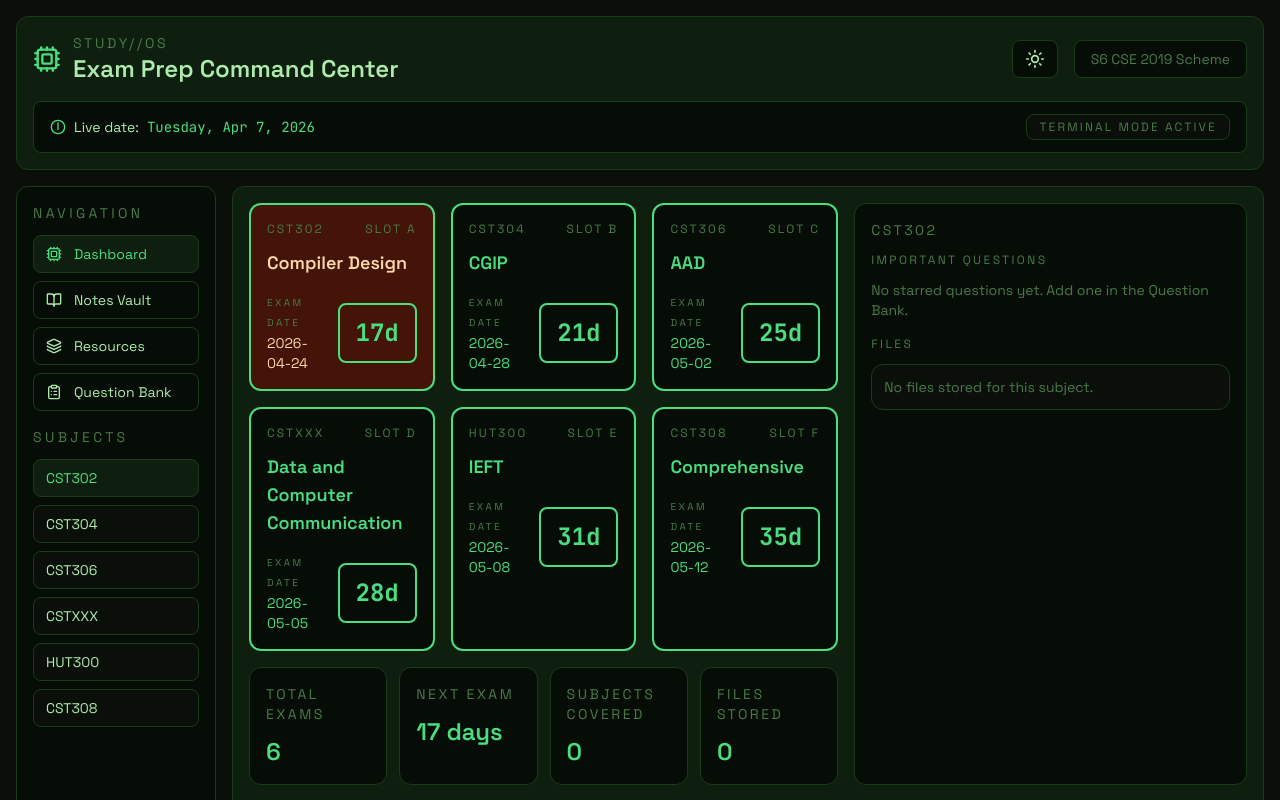
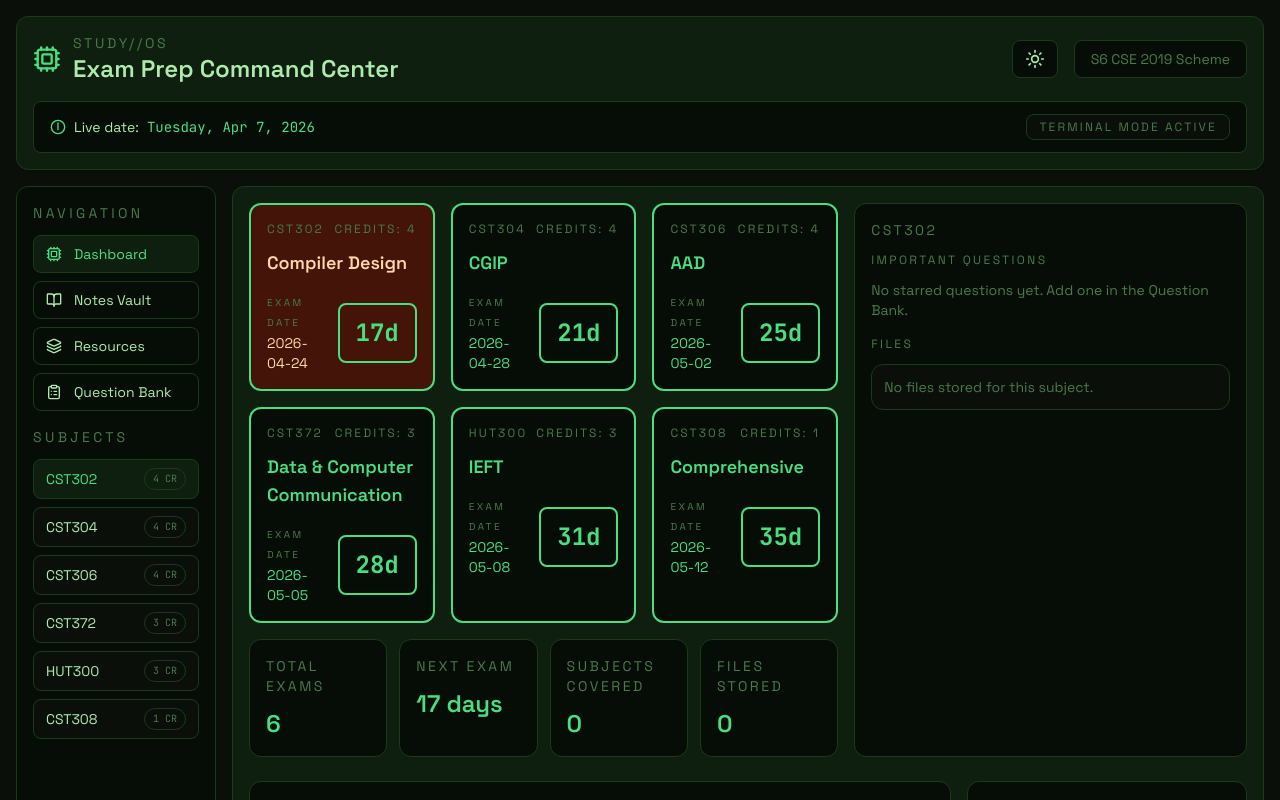
Before and after one commit to teejan7/studyos-app, a React (Vite) app: page / in a window 1280 px wide. Shown: the top 800 px of the page. Built offline with nearby package versions, Linux system fonts and the light colour scheme.

Commit message:
update exam credits

```diff
--- a/src/App.tsx
+++ b/src/App.tsx
@@ -17,7 +17,7 @@ const tabs = [
   { id: 'questions', label: 'Question Bank', icon: ClipboardList }
 ];
 
-const SUBJECTS = EXAMS.map((exam) => ({ code: exam.code, name: exam.name }));
+const SUBJECTS = EXAMS.map((exam) => ({ code: exam.code, name: exam.name, credit: exam.credit }));
 
 const emptyProgress: SubjectProgress[] = SUBJECTS.map((subject) => ({
   subjectCode: subject.code,
--- a/src/components/dashboard/CountdownCard.tsx
+++ b/src/components/dashboard/CountdownCard.tsx
@@ -13,7 +13,7 @@ export default function CountdownCard({ exam }: CountdownCardProps) {
     <div className={`rounded-xl border-2 border-accent p-4 ${tone}`}>
       <div className="flex items-center justify-between gap-2 text-xs uppercase tracking-[0.18em] text-muted">
         <span>{exam.code}</span>
-        <span>Slot {exam.slot}</span>
+        <span>Credits: {exam.credit}</span>
       </div>
       <div className="mt-3 text-lg font-semibold">{exam.name}</div>
       <div className="mt-4 flex items-center justify-between gap-3 text-sm">
--- a/src/components/layout/Sidebar.tsx
+++ b/src/components/layout/Sidebar.tsx
@@ -5,7 +5,7 @@ interface SidebarProps {
   tabs: { id: string; label: string; icon: ComponentType<{ className?: string }> }[];
   activeTab: string;
   onSelectTab: (tab: string) => void;
-  subjects: { code: string; name: string }[];
+  subjects: { code: string; name: string; credit?: number }[];
   selectedSubject: string;
   onSelectSubject: (subject: string) => void;
 }
@@ -55,6 +55,9 @@ export default function Sidebar({ tabs, activeTab, onSelectTab, subjects, select
               }`}
             >
               <span>{subject.code}</span>
+              {typeof subject.credit === 'number' && (
+                <span className="rounded-full border border-border px-2 font-mono text-[10px] uppercase text-muted">{subject.credit} CR</span>
+              )}
             </button>
           ))}
         </div>
--- a/src/data/exams.ts
+++ b/src/data/exams.ts
@@ -1,10 +1,10 @@
 import type { Exam } from '../types';
 
 export const EXAMS: Exam[] = [
-  { code: 'CST302', name: 'Compiler Design', date: '2026-04-24', slot: 'A' },
-  { code: 'CST304', name: 'CGIP', date: '2026-04-28', slot: 'B' },
-  { code: 'CST306', name: 'AAD', date: '2026-05-02', slot: 'C' },
-  { code: 'CSTXXX', name: 'Data and Computer Communication', date: '2026-05-05', slot: 'D' },
-  { code: 'HUT300', name: 'IEFT', date: '2026-05-08', slot: 'E' },
-  { code: 'CST308', name: 'Comprehensive', date: '2026-05-12', slot: 'F' }
+  { code: 'CST302', name: 'Compiler Design', date: '2026-04-24', credit: 4 },
+  { code: 'CST304', name: 'CGIP', date: '2026-04-28', credit: 4 },
+  { code: 'CST306', name: 'AAD', date: '2026-05-02', credit: 4 },
+  { code: 'CST372', name: 'Data & Computer Communication', date: '2026-05-05', credit: 3 },
+  { code: 'HUT300', name: 'IEFT', date: '2026-05-08', credit: 3 },
+  { code: 'CST308', name: 'Comprehensive', date: '2026-05-12', credit: 1 }
 ];
--- a/src/types.ts
+++ b/src/types.ts
@@ -2,7 +2,7 @@ export interface Exam {
   code: string;
   name: string;
   date: string;
-  slot: string;
+  credit: number;
 }
 
 export interface Note {
```
